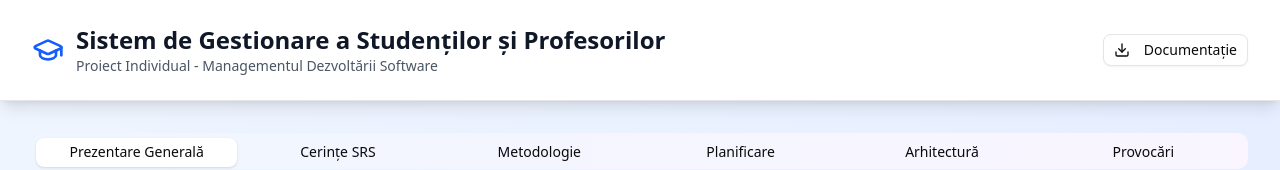
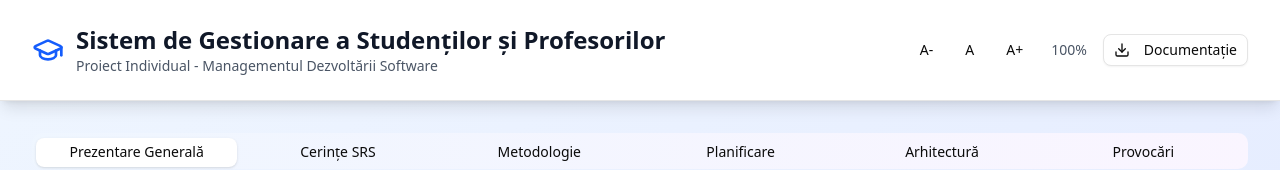
Before and after one commit to laur221/Proiect-individual-la-management, a React (Vite) app: page / in a window 1280 px wide. Shown: the top 170 px of the page. Built offline with nearby package versions, Linux system fonts and the light colour scheme.

Commit message:
Add font scaling functionality and update App component

```diff
--- a/src/App.css
+++ b/src/App.css
@@ -43,6 +43,7 @@
 
 :root {
   --radius: 0.625rem;
+  --app-font-scale: 1;
   --background: oklch(1 0 0);
   --foreground: oklch(0.145 0 0);
   --card: oklch(1 0 0);
@@ -74,6 +75,10 @@
   --sidebar-accent-foreground: oklch(0.205 0 0);
   --sidebar-border: oklch(0.922 0 0);
   --sidebar-ring: oklch(0.708 0 0);
+}
+
+html {
+  font-size: calc(16px * var(--app-font-scale));
 }
 
 .dark {
--- a/src/App.jsx
+++ b/src/App.jsx
@@ -1,4 +1,4 @@
-import { useState } from 'react'
+import { useState, useEffect } from 'react'
 import { Button } from '@/components/ui/button.jsx'
 import { Card, CardContent, CardDescription, CardHeader, CardTitle } from '@/components/ui/card.jsx'
 import { Badge } from '@/components/ui/badge.jsx'
@@ -34,6 +34,27 @@ function App() {
   const [expandedUserStory, setExpandedUserStory] = useState(null)
   const [animationKey, setAnimationKey] = useState(0)
   const [isTabChanging, setIsTabChanging] = useState(false)
+  const [fontScale, setFontScale] = useState(1)
+
+  useEffect(() => {
+    try {
+      const saved = localStorage.getItem('appFontScale')
+      const initial = saved ? parseFloat(saved) : 1
+      setFontScale(initial)
+      document.documentElement.style.setProperty('--app-font-scale', String(initial))
+    } catch (e) {
+      // ignore
+    }
+  }, [])
+
+  useEffect(() => {
+    document.documentElement.style.setProperty('--app-font-scale', String(fontScale))
+    try {
+      localStorage.setItem('appFontScale', String(fontScale))
+    } catch (e) {
+      // ignore storage errors
+    }
+  }, [fontScale])
 
   const handleTabChange = (newTab) => {
     if (newTab !== activeTab) {
@@ -523,6 +544,19 @@ function App() {
               </div>
             </div>
             <div className="flex space-x-2">
+              <div className="flex items-center space-x-2">
+                <Button variant="ghost" size="sm" aria-label="decrease-font" onClick={() => setFontScale(prev => Math.max(0.75, +(prev - 0.125).toFixed(3)))}>
+                  A-
+                </Button>
+                <Button variant="ghost" size="sm" aria-label="reset-font" onClick={() => setFontScale(1)}>
+                  A
+                </Button>
+                <Button variant="ghost" size="sm" aria-label="increase-font" onClick={() => setFontScale(prev => Math.min(2, +(prev + 0.125).toFixed(3)))}>
+                  A+
+                </Button>
+                <div className="text-sm text-gray-600 px-2">{Math.round(fontScale * 100)}%</div>
+              </div>
+
               <Button
                 variant="outline"
                 size="sm"
```
